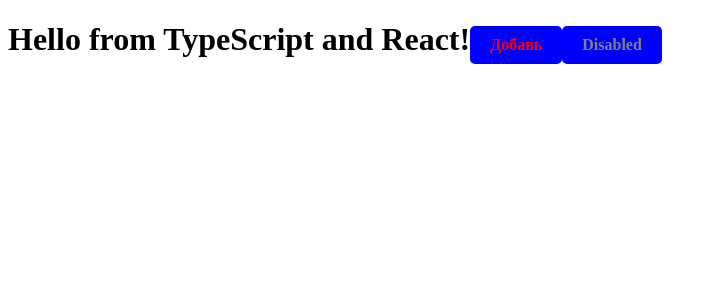
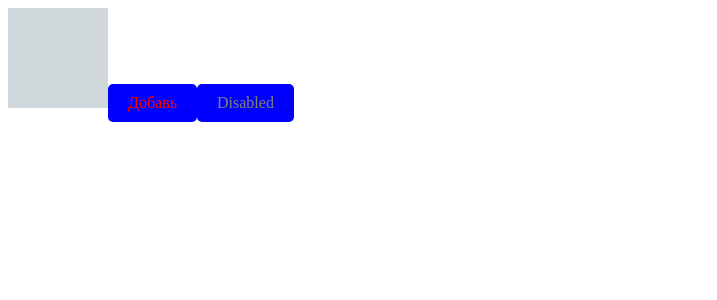
Before and after one commit to ermo4enkov/2dooshka, a React app: page / in a window 1280 px wide. Shown: the top 300 px of the page, without its empty margins (0-717 px from the left). Built offline with nearby package versions, Linux system fonts and the light colour scheme; the HTML template or start-up script is replaced by a standard one.

Commit message:
Renamed button and added new color pallete

```diff
--- a/src/assets/scss/variables/variables.scss
+++ b/src/assets/scss/variables/variables.scss
@@ -11,7 +11,7 @@ $good: #a9f6d0;
 $empty: #1fb6ff;
 
 
-//buttons
+//button
 $button_add: #00b0ff;
 $buttons_cancel: #93a4ad;
 
--- /dev/null
+++ b/src/components/button/button_add.tsx
@@ -0,0 +1,43 @@
+import * as React from "react";
+import styled from 'styled-components'
+
+interface ButtonProps {
+    text: string;
+    add?: boolean;
+    disable?: boolean;
+    children?: React.ReactChild;
+}
+
+interface ButtonState {
+    isBlocked: boolean;
+}
+
+const StyledButton = styled.div`
+    border-radius: 5px;
+    // font-family: SourceSansPro;
+    font-size: 16px;
+    text-align: center;
+    color: #fff;
+    padding: 10px 20px;
+    display: inline-block;
+    cursor: pointer;
+    color: ${(props: ButtonProps) => props.add? "red":
+             props.disable? "grey": '#000'
+    };
+    background-color: blue;
+`;
+
+export class Button extends React.Component<ButtonProps, ButtonState> {
+    constructor(props: ButtonProps) {
+        super(props);
+    }
+    render() {
+        return (
+            <StyledButton {...this.props}>
+                {this.props.text}
+            </StyledButton>
+        );
+    }
+}
+
+export default Button;
--- /dev/null
+++ b/src/components/button/index.tsx
@@ -0,0 +1 @@
+export { default } from "./button_add";
--- a/src/components/buttons/button_add/button_add.tsx
+++ /dev/null
@@ -1,48 +0,0 @@
-import * as React from "react";
-import styled from 'styled-components'
-// export interface HelloProps { compiler: string; framework: string; }
-
-interface ButtonProps {
-    text: string;
-    add?: boolean;
-    disable?: boolean;
-    children?: React.ReactChild;
-}
-
-interface ButtonState {
-    isBlocked: boolean;
-}
-
-const StyledButton = styled.div`
-    border-radius: 5px;
-    // font-family: SourceSansPro;
-    font-size: 16px;
-    text-align: center;
-    color: #fff;
-    padding: 10px 20px;
-    display: inline-block;
-    cursor: pointer;
-    color: ${(props: ButtonProps) => props.add? "red":
-             props.disable? "grey": '#000'
-    };
-    background-color: blue;
-`;
-
-export class Button extends React.Component<ButtonProps, ButtonState> {
-    constructor(props: ButtonProps) {
-        super(props);
-    }
-    render() {
-        return (
-            <StyledButton {...this.props}>
-                {this.props.text}
-            </StyledButton>
-        );
-    }
-}
-
-
-
-
-
-export default Button;
--- a/src/components/buttons/button_add/index.tsx
+++ /dev/null
@@ -1 +0,0 @@
-export { default } from "./Button_add";
--- /dev/null
+++ b/src/components/colors/colors.tsx
@@ -0,0 +1,47 @@
+import * as React from "react";
+import styled from 'styled-components';
+
+interface ColorProps{
+    greyLight?: boolean;
+    grey?: boolean;
+    greyDark?: boolean;
+    greyDarker?: boolean;
+    black?: boolean;
+    mint?: boolean;
+    good?: boolean;
+    empty?: boolean;
+}
+
+
+const Pallete = styled.div`
+    display: inline-block;
+    width: 100px;
+    height: 100px;
+    background-color: ${(props: ColorProps) => props.greyLight? "#f6f7f8":
+                                               props.grey? "#d0d8dc":
+                                               props.greyDark? '#93a4ad':
+                                               props.greyDarker? '#7c909b':
+                                               props.black? '#28323':
+                                               props.mint? '#f2fef8':
+                                               props.good? '#a9f6d0':
+                                               props.empty? '#1fb6ff': '#fff'
+    };
+`
+export class ColorPallete extends React.Component<ColorProps> {
+    constructor(props: ColorProps){
+        super(props)
+    }
+
+    render () {
+
+        return(
+            <Pallete {...this.props}>
+            </Pallete>
+        )
+    }
+
+
+
+}
+
+export default ColorPallete;
--- /dev/null
+++ b/src/components/colors/index.tsx
@@ -0,0 +1 @@
+export { default } from "./colors";
--- a/src/components/hello.tsx
+++ /dev/null
@@ -1,11 +0,0 @@
-import * as React from "react";
-import { Button } from "../components/buttons/button_add/button_add";
-
-
-export interface HelloProps { compiler: string; framework: string; }
-
-export const Hello = (props: HelloProps) =>
-    <h1>Hello from {props.compiler} and {props.framework}!
-        <Button add text="Добавь"/>
-        <Button disable text="Disabled"/>
-    </h1>;
--- /dev/null
+++ b/src/components/storybook.tsx
@@ -0,0 +1,12 @@
+import * as React from "react";
+import { Button } from "./button/button_add";
+import { ColorPallete } from "./colors/colors";
+
+// export interface HelloProps { compiler: string; framework: string; }
+
+export const Storybook = () =>
+    <div>
+        <ColorPallete grey/>
+        <Button add text="Добавь"/>
+        <Button disable text="Disabled"/>
+    </div>;
--- a/src/index.tsx
+++ b/src/index.tsx
@@ -4,9 +4,9 @@ import * as ReactDOM from "react-dom";
 import "./assets/scss/styles.scss";
 // import "../node_modules/source-sans-pro/source-sans-pro.css";
 
-import { Hello } from "./components/Hello";
+import { Storybook } from "./components/storybook";
 
 ReactDOM.render(
-    <Hello compiler="TypeScript" framework="React"/>,
+    <Storybook/>,
     document.getElementById("example")
 );
```
